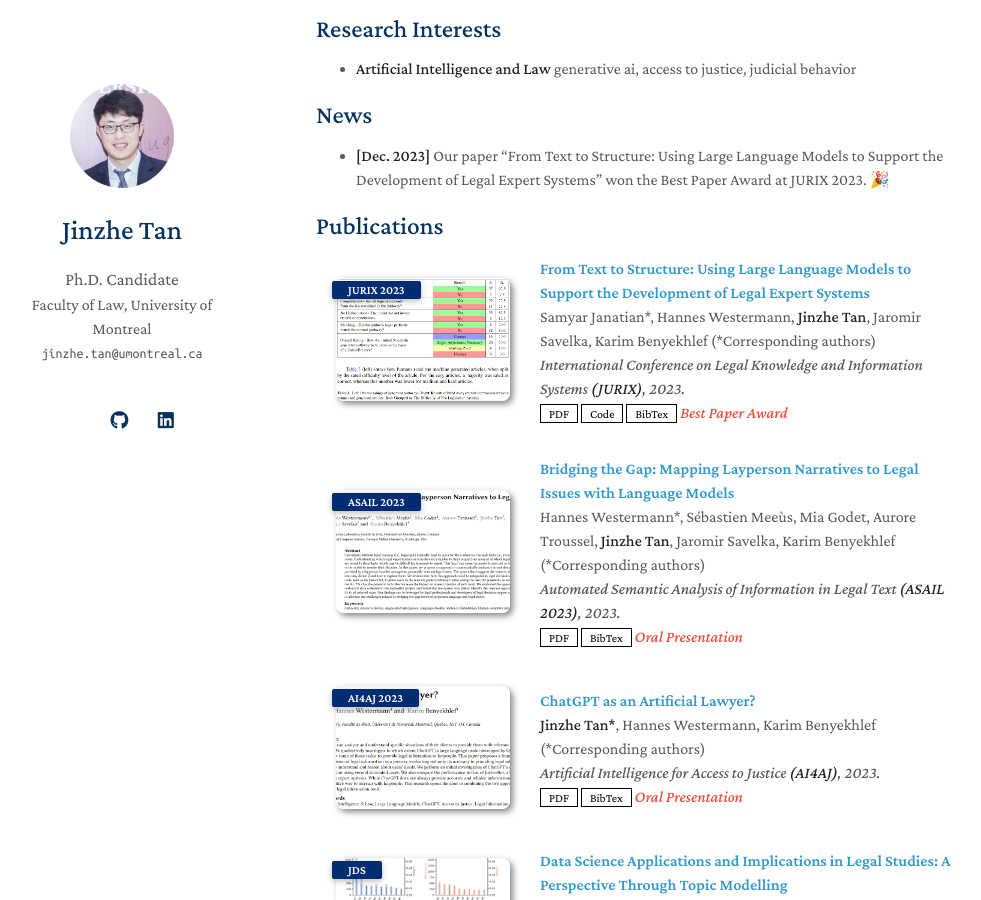
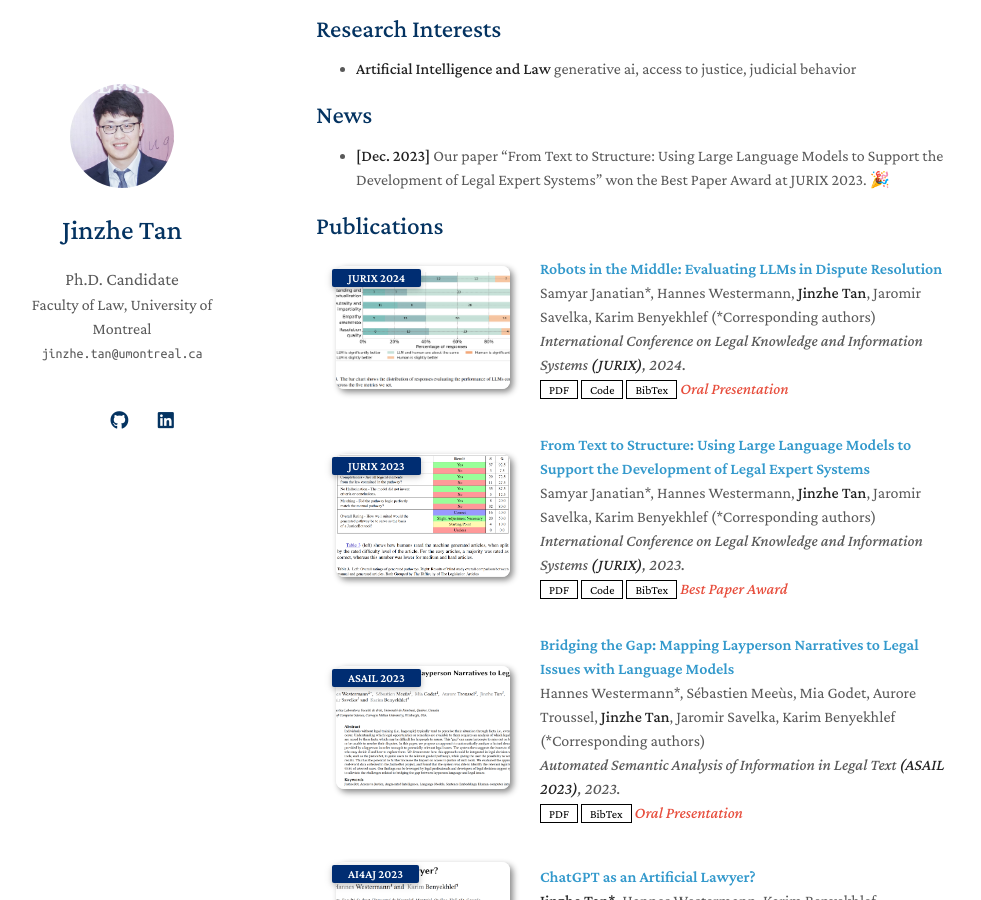
Before and after one commit to JinzheTan/jinzhetan.github.io, a Jekyll site: the page built from index.md, in a window 1280 px wide and 900 px high, scrolled down 370 px. Shown: the whole window, without its empty margins (154-1135 px from the left). Built offline with Jekyll 4.4.1, drawn with Linux system fonts in a browser that asks for light colours; nearby versions of some CDN libraries; a style sheet for code colours, icons or effects is not loaded; our own code applies the rules of GitHub Pages for plain Markdown files.

Commit message:
Update publications.yml

```diff
--- a/_data/publications.yml
+++ b/_data/publications.yml
@@ -1,4 +1,14 @@
 main:
+  - title: "Robots in the Middle: Evaluating LLMs in Dispute Resolution"
+    authors: "Samyar Janatian*, Hannes Westermann, <strong>Jinzhe Tan</strong>, Jaromir Savelka, Karim Benyekhlef (*Corresponding authors)"
+    conference_short: "JURIX 2024"
+    conference: "International Conference on Legal Knowledge and Information Systems <strong>(JURIX)</strong>, 2024."
+    pdf: https://arxiv.org/pdf/2410.07053
+    code: https://github.com/JinzheTan/Robots_in_the_middle
+    bibtex: https://scholar.googleusercontent.com/scholar.bib?q=info:rxTZXXLaMTcJ:scholar.google.com/&output=citation&scisdr=ClE0pRX8EKTS-INsNGc:AFWwaeYAAAAAZzJqLGe9TKiY0qAlD-pdDym9wd4&scisig=AFWwaeYAAAAAZzJqLBoTGk-jUmdGs_GgBy8FBJ8&scisf=4&ct=citation&cd=-1&hl=en
+    image: ./assets/img/img_robots_in_the_middle.png
+    notes: "Oral Presentation"
+
   - title: "From Text to Structure: Using Large Language Models to Support the Development of Legal Expert Systems"
     authors: "Samyar Janatian*, Hannes Westermann, <strong>Jinzhe Tan</strong>, Jaromir Savelka, Karim Benyekhlef (*Corresponding authors)"
     conference_short: "JURIX 2023"
```
